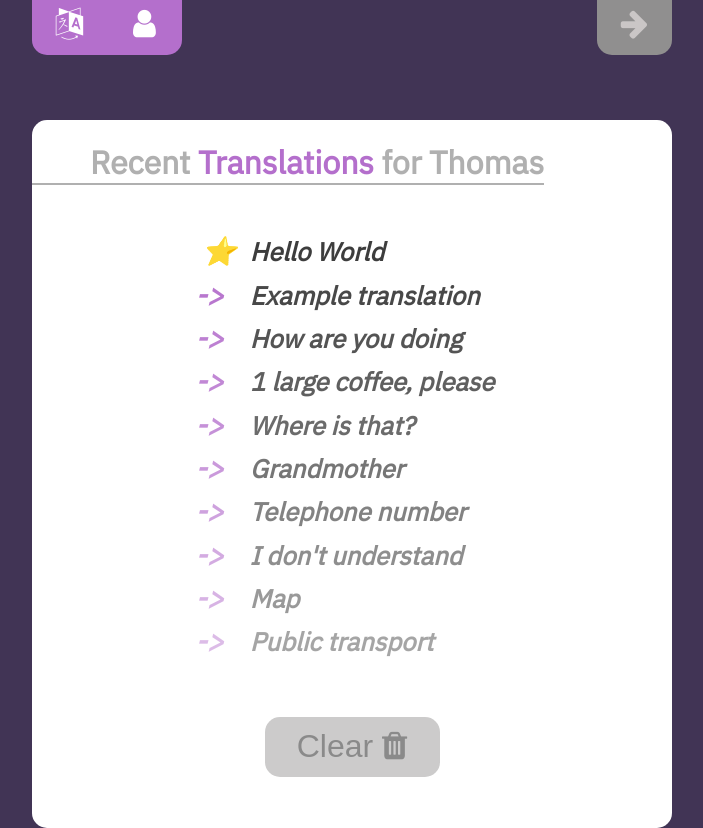
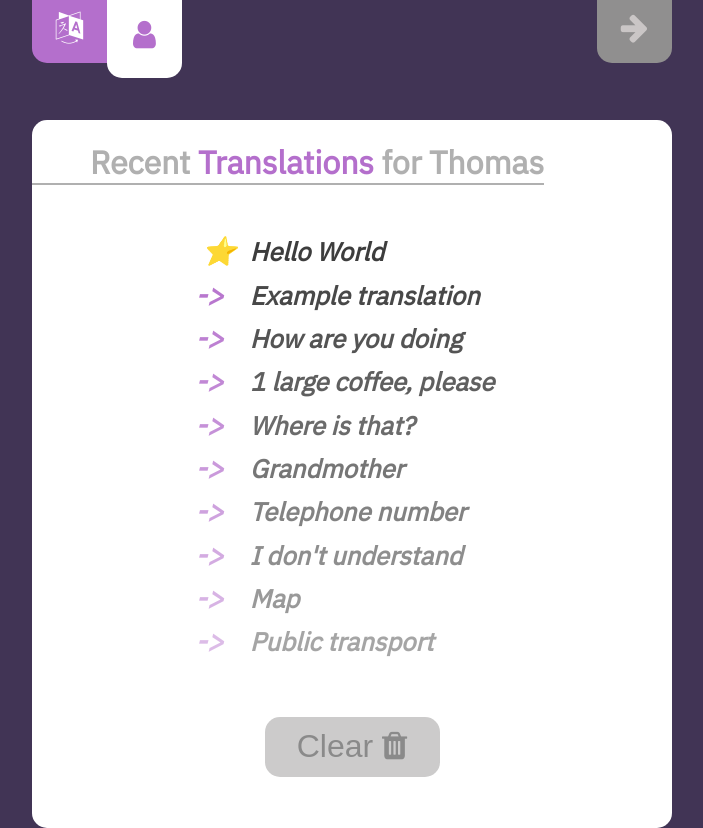
Before and after one commit to Vegard46/lost-in-translation, a React (Create React App) app: page /nav/profile in a window 1280 px wide. Shown: the whole page, without its empty margins (288-991 px from the left). Built offline with nearby package versions, Linux system fonts and the light colour scheme.

Commit message:
added routing with navbar

```diff
--- a/src/components/LtDeleteButton.js
+++ b/src/components/LtDeleteButton.js
@@ -5,7 +5,7 @@ function LtDeleteButton(props) {
     <div className="lt-delete-button">
       <button>
         {props.text + "  "}
-        <i class="fa fa-trash" aria-hidden="true"></i>
+        <i className="fa fa-trash" aria-hidden="true"></i>
       </button>
     </div>
   );
--- a/src/components/LtNavBar.js
+++ b/src/components/LtNavBar.js
@@ -1,17 +1,22 @@
-import { Outlet } from 'react-router-dom';
+import { Outlet, useLocation } from 'react-router-dom';
 import './lt-navbar.css';
 import LtNavBarButton from './LtNavBarButton';
 
 function LtNavBar() {
+
+  const currentLocation = useLocation();
+
+  const urls = ['translate', 'profile', '/'];
+
   return (
     <div className="lt-navbar">
       <div id="nav">
         <div id='menu-buttons'>
-          <LtNavBarButton type='regular left' icon='fa-language'/>
-          <LtNavBarButton type='regular right' icon='fa-user'/>
+          <LtNavBarButton class={currentLocation.pathname.split('/nav/')[1] === urls[0] ? 'active' : ''} type='regular left' icon='fa-language' url={urls[0]}/>
+          <LtNavBarButton class={currentLocation.pathname.split('/nav/')[1] === urls[1] ? 'active' : ''} type='regular right' icon='fa-user' url={urls[1]}/>
         </div>
         <div id='logout-button'>
-          <LtNavBarButton type='cancel single' icon='fa-arrow-right'/>
+          <LtNavBarButton type='cancel single' icon='fa-arrow-right' url={urls[2]}/>
         </div>
       </div>
       <Outlet/>
--- a/src/components/LtNavBarButton.js
+++ b/src/components/LtNavBarButton.js
@@ -1,11 +1,12 @@
+import { Link } from 'react-router-dom';
 import './lt-navbar.css';
 
 function LtNavBarButton(props) {
   return (
     <div className={"lt-navbar-button"}>
-      <button className={props.type}>
+      <Link className={"nav-link " + props.type + " " + props.class} to={props.url}>
         <i className={"fa " + props.icon} aria-hidden="true"></i>
-      </button>
+      </Link>
     </div>
   );
 }
--- a/src/components/lt-navbar.css
+++ b/src/components/lt-navbar.css
@@ -8,7 +8,23 @@
     height: 15vh;
 }
 
-.lt-navbar-button button {
+.nav-link:link {
+    text-decoration: none;
+}
+
+.nav-link:visited {
+    text-decoration: none;
+}
+
+.nav-link:hover {
+    text-decoration: none;
+}
+
+.nav-link:active {
+    text-decoration: none;
+}
+
+.lt-navbar-button .nav-link {
     width: 75px;
     height: 55px;
     font-size: 2rem;
@@ -18,13 +34,19 @@
     transition: .15s ease-in-out;
     padding-bottom: 10%;
 }
-.lt-navbar-button button:hover {
-    height: 70px !important;
-    border-radius: 0 0 15px 15px !important;
+.lt-navbar-button .nav-link:hover {
     cursor: pointer;
     background-color: white;
     color: #B46FCC;
 }
+.lt-navbar-button .active {
+    height: 70px !important;
+    border-radius: 0 0 15px 15px !important;
+    cursor: pointer;
+    background-color: white !important;
+    color: #B46FCC !important;
+}
+
 .lt-navbar-button i {
     margin: auto;
 }
```
